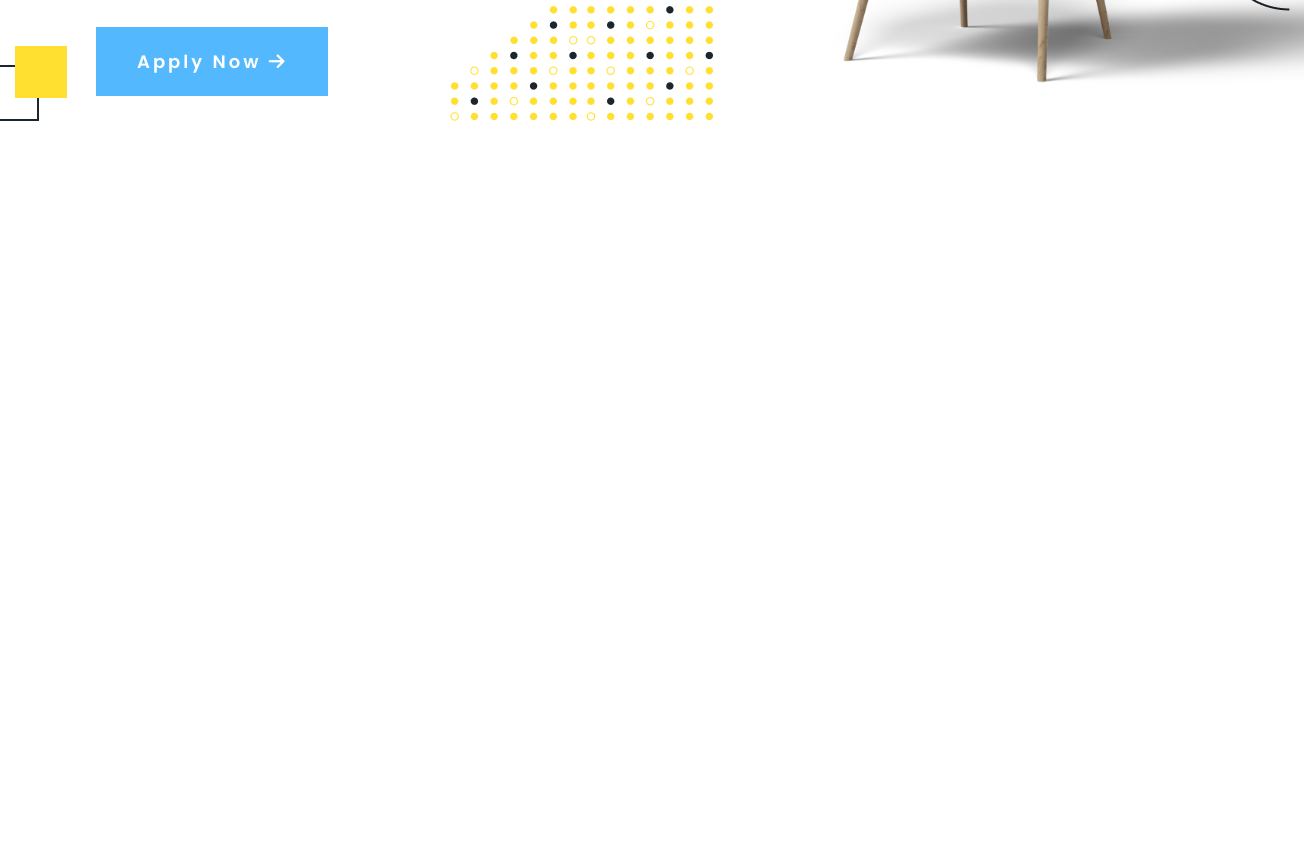
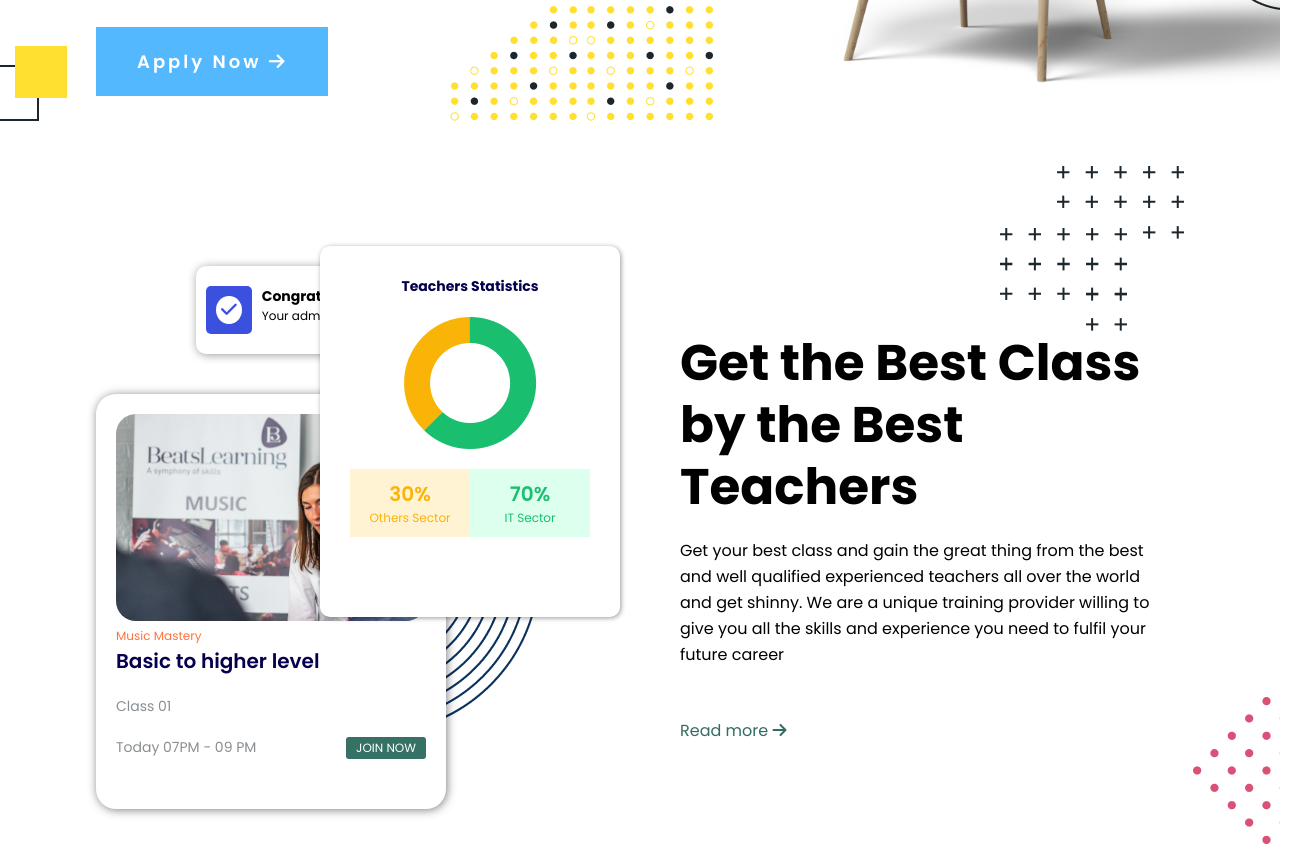
Before and after one commit to srshaheen/EdTech-Landing-Page, a plain HTML site: page index.html in a window 1280 px wide. Shown: the part 612-1461 px from the top of the page, 1304 px wide, since content can reach past the window. Before the commit the page ends 800 px from the top, so only its background shows below. Drawn offline with Linux system fonts and the light colour scheme.

Commit message:
added teacher statistics section

```diff
--- a/css/style.css
+++ b/css/style.css
@@ -104,6 +104,7 @@ nav ul a:hover {
 #hero {
   position: relative;
   margin-top: 7rem;
+  overflow: hidden;
 }
 .hero-area {
   display: flex;
@@ -211,3 +212,217 @@ nav ul a:hover {
   left: 45rem;
 }
 /* hero end */
+/* Teacher start */
+#teacher {
+  padding: 4rem 0;
+  margin-top: 10rem;
+  position: relative;
+}
+
+.teacher-area {
+  display: flex;
+  gap: 4rem;
+  justify-content: space-between;
+  align-items: center;
+  position: relative;
+}
+
+.shape-teacher {
+  position: absolute;
+  top: -10rem;
+  right: 0;
+}
+
+.shape-vector {
+  position: absolute;
+  bottom: 0;
+  right: 0;
+}
+
+.teacher-area > * {
+  flex: 1;
+}
+
+.greetings {
+  display: flex;
+  gap: 1rem;
+  padding: 2rem 1rem;
+  box-shadow: 0.1rem 0.1rem 1rem rgba(0, 0, 0, 0.4);
+  border-radius: 1rem;
+  max-width: 50%;
+  position: relative;
+  left: 10rem;
+}
+
+.greetings .icon {
+  padding: 1rem;
+  background-color: #3c50e0;
+  border-radius: 0.5rem;
+}
+
+.greetings i {
+  font-size: 1.8rem;
+  padding: 0.5rem;
+  color: #3c50e0;
+  border-radius: 50%;
+  background: #fff;
+}
+
+.grettings-msg h2 {
+  font-size: 1.4rem;
+}
+
+.grettings-msg p {
+  font-size: 1.2rem;
+}
+
+.class-card {
+  padding: 2rem;
+  box-shadow: 0.1rem 0.1rem 1rem rgba(0, 0, 0, 0.5);
+  border-radius: 2rem;
+  max-width: 35rem;
+  padding-bottom: 5rem;
+  margin-top: 4rem;
+  position: relative;
+  background: white;
+}
+
+.class-card img {
+  width: 100%;
+  border-radius: 2rem;
+}
+
+.class-card h4 {
+  font-size: 1.2rem;
+  color: #ff733b;
+  font-weight: 400;
+  line-height: 2rem;
+}
+
+.class-card h2 {
+  font-size: 2rem;
+  line-height: 3rem;
+  color: #04004d;
+  font-weight: 600;
+}
+.class-card p {
+  font-size: 1.4rem;
+  color: #898e92;
+  padding: 2rem 0;
+}
+.join {
+  display: flex;
+  justify-content: space-between;
+}
+.join time {
+  color: #898e92;
+  font-size: 1.4rem;
+}
+
+.join a {
+  padding: 0.2rem 1rem;
+  text-transform: uppercase;
+  font-size: 1.2rem;
+  background-color: #367166;
+  color: white;
+  border-radius: 0.3rem;
+}
+
+.teacher-wrapper {
+  position: relative;
+}
+
+.statistics {
+  padding: 3rem;
+  min-height: 35rem;
+  display: flex;
+  flex-direction: column;
+  justify-content: space-between;
+  min-width: 30rem;
+  box-shadow: 0.1rem 0.1rem 0.51rem rgba(0, 0, 0, 0.4);
+  border-radius: 1rem;
+  position: absolute;
+  top: -2rem;
+  right: 0;
+  z-index: 100;
+  background: white;
+  padding-bottom: 8rem;
+}
+.statistics h2 {
+  font-size: 1.4rem;
+  color: #04004d;
+  text-align: center;
+}
+
+.chart {
+  display: flex;
+  justify-content: center;
+  padding: 2rem 0;
+}
+
+.sector {
+  display: flex;
+  justify-content: space-between;
+  text-align: center;
+}
+.sector > * {
+  flex: 1;
+}
+
+.sector .left {
+  background-color: #fff3d4;
+  padding: 1rem;
+  color: #fab408;
+}
+
+.sector .right {
+  background-color: #dcffee;
+  padding: 1rem;
+}
+
+.sector h2 {
+  font-size: 2rem;
+  font-weight: 600;
+}
+.left h2,
+.left p {
+  color: #fab408;
+}
+
+.right h2,
+.right p {
+  color: #19bf6f;
+}
+
+.sector p {
+  font-size: 1.2rem;
+}
+
+.shape-statistics {
+  position: absolute;
+  bottom: 7rem;
+  right: 8rem;
+}
+
+.right-container {
+  padding: 0 2rem;
+}
+
+.right-container h2 {
+  font-size: 5rem;
+  line-height: 6.2rem;
+  font-weight: 700;
+  padding-bottom: 2rem;
+}
+.right-container p {
+  font-size: 1.6rem;
+  line-height: 2.6rem;
+  padding-bottom: 5rem;
+}
+
+.right-container a {
+  font-size: 1.6rem;
+  color: #336c61;
+}
+
+/* Teacher end */
--- a/index.html
+++ b/index.html
@@ -87,5 +87,73 @@
       </div>
     </section>
     <!-- hero end -->
+    <!-- Teacher start -->
+    <section id="teacher">
+      <div class="shape-vector">
+        <img src="./img/Vector.png" alt="shape" />
+      </div>
+      <div class="teacher-area container-85">
+        <div class="shape-teacher">
+          <img src="./img/Group 1000001443.png" alt="shape" />
+        </div>
+
+        <div class="teacher-left">
+          <div class="teacher-wrapper">
+            <div class="shape-statistics">
+              <img src="./img/shape-statistics.png" alt="" />
+            </div>
+            <div class="greetings">
+              <div class="icon">
+                <i class="fa-solid fa-check"></i>
+              </div>
+              <div class="grettings-msg">
+                <h2>Congratulations</h2>
+                <p>Your admission complete</p>
+              </div>
+            </div>
+            <div class="class-card">
+              <img src="./img/photo.jpg" alt="class" />
+              <h4>Music Mastery</h4>
+              <h2>Basic to higher level</h2>
+              <p>Class 01</p>
+              <div class="join">
+                <time datetime="18-03-2025">Today 07PM - 09 PM</time>
+                <a href="#">Join Now</a>
+              </div>
+            </div>
+            <div class="statistics">
+              <h2>Teachers Statistics</h2>
+              <div class="chart">
+                <img src="./img/chart.png" alt="charset" />
+              </div>
+              <div class="sector">
+                <div class="left">
+                  <h2>30%</h2>
+                  <p>Others Sector</p>
+                </div>
+                <div class="right">
+                  <h2>70%</h2>
+                  <p>IT Sector</p>
+                </div>
+              </div>
+            </div>
+          </div>
+        </div>
+        <div class="teacher-right">
+          <div class="right-container">
+            <h2>Get the Best Class by the Best Teachers</h2>
+            <p>
+              Get your best class and gain the great thing from the best and
+              well qualified experienced teachers all over the world and get
+              shinny. We are a unique training provider willing to give you all
+              the skills and experience you need to fulfil your future career
+            </p>
+
+            <a href="#">Read more <i class="fa-solid fa-arrow-right"></i></a>
+          </div>
+        </div>
+      </div>
+    </section>
+    <!-- Teacher end -->
   </body>
 </html>
```
Also changed, not shown: img/Group 1000001443.png (added), img/Vector.png (added), img/chart.png (added), img/photo.jpg (added), img/shape-statistics.png (added).
